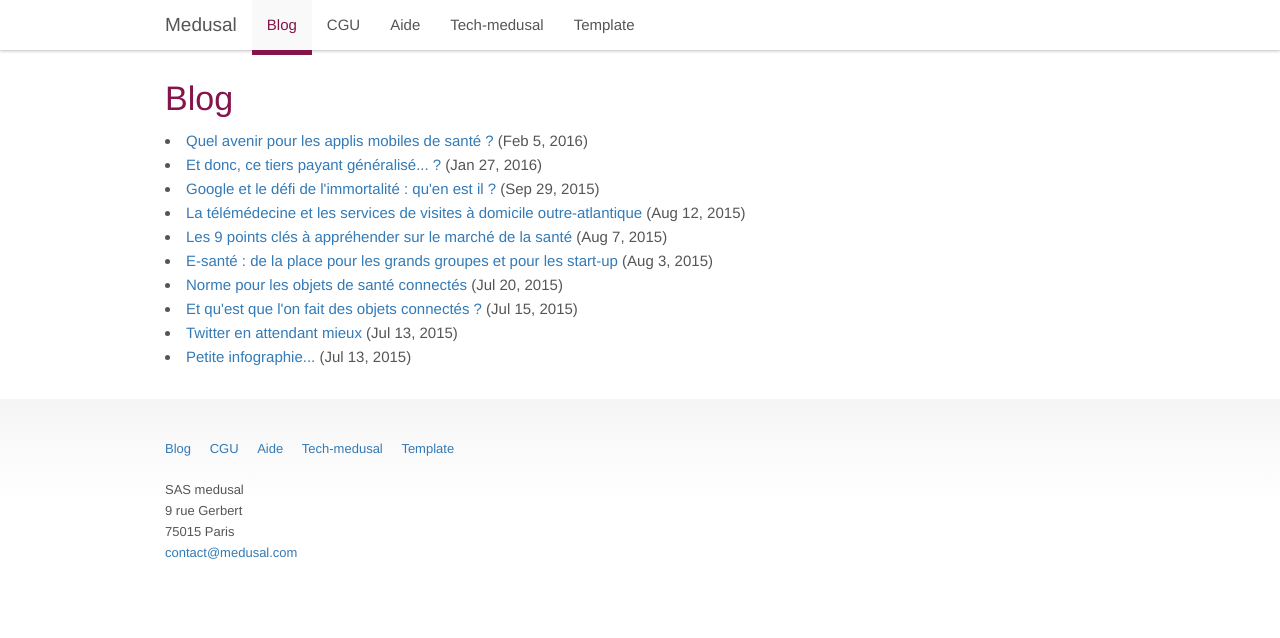
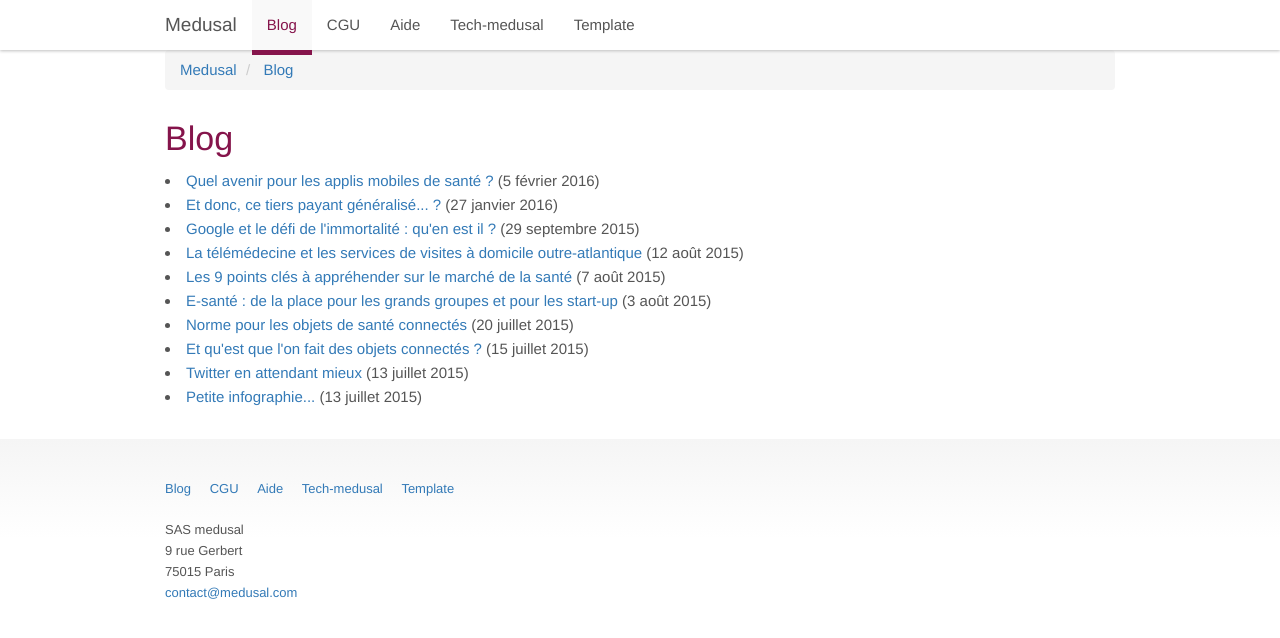
Before and after one commit to medusal/medusal.github.io, a Jekyll site: the page built from _pages/blog.html, in a window 1280 px wide. Shown: the top 638 px of the page. Built offline with Jekyll 4.4.1, drawn with Linux system fonts in a browser that asks for light colours.

Commit message:
add breadcrumb

```diff
--- a/_config.yml
+++ b/_config.yml
@@ -35,18 +35,17 @@ defaults:
       type: posts
     values:
       layout: "blog"
-      color: "#85144b" # keep in sync with _pages/blog.html color
-      permalink: '/blog/:categories/:title/'
+      permalink: '/blog/:categories/:slug/'
 months:
-  - Janvier
-  - Février
-  - Mars
-  - Avril
-  - Mai
-  - Juin
-  - Juillet
-  - Aout
-  - Septembre
-  - Octobre
-  - Novembre
-  - Décembre
+  - janvier
+  - février
+  - mars
+  - avril
+  - mai
+  - juin
+  - juillet
+  - août
+  - septembre
+  - octobre
+  - novembre
+  - décembre
--- /dev/null
+++ b/_includes/breadcrumb.html
@@ -0,0 +1,25 @@
+<ol class="breadcrumb">
+  <li><a href="{{ site.baseurl }}/">Medusal</a></li>
+  {% capture page_url_without_index_html %}{{ page.url | remove: "/index.html" }}{% endcapture %}
+  {% assign splitted_url_parts = page_url_without_index_html | split: '/' %}
+  {% capture forLoopMaxInt %}{{ splitted_url_parts.size | minus:1 }}{% endcapture %}
+  {% for i in (1..forLoopMaxInt) %}
+    {% capture current_breadcrumb_url %}{{next_prepender}}/{{ splitted_url_parts[i] }}/{% endcapture %}
+    {% capture next_prepender %}{{next_prepender}}/{{ splitted_url_parts[i] }}{% endcapture %}
+    {% for breadcrumb_page in site.pages %}
+      {% if current_breadcrumb_url == breadcrumb_page.url %}
+        {% assign j = forLoopMaxInt | plus: 0 %}
+        <li {% if i == j %}class="active"{% endif %}>
+          <a href="{{breadcrumb_page.url}}">{{breadcrumb_page.nav_name | default: breadcrumb_page.title}}</a>
+        </li>
+      {% endif %}
+    {% endfor %}
+  {% endfor %}
+  {% for breadcrumb_page in site.posts %}
+    {% if current_breadcrumb_url == breadcrumb_page.url %}
+      <li class="active">
+        <a href="{{breadcrumb_page.url}}">{{breadcrumb_page.title}}</a>
+      </li>
+    {% endif %}
+  {% endfor %}
+</ol>
--- a/_layouts/blog.html
+++ b/_layouts/blog.html
@@ -2,7 +2,6 @@
 <html>
   {% include head.html %}
   <body class="layout-default">
-    {{  }}
     <style>
       h1 { color: #85144b !important; /* keep in sync with _pages/blog color */  }
     </style>
@@ -10,6 +9,7 @@
     {% include header.html %}
     <div class="content">
       <div class=" container-fluid">
+        {% include breadcrumb.html %}
         {% if page.title %}
           <h1>{{ page.title }}</h1>
         {% endif %}
--- a/_layouts/default.html
+++ b/_layouts/default.html
@@ -9,6 +9,7 @@
     {% include header.html %}
     <div class="content">
       <div class=" container-fluid">
+        {% include breadcrumb.html %}
         {% if page.title %}
           <h1>{{ page.title }}</h1>
         {% endif %}
--- a/_pages/blog.html
+++ b/_pages/blog.html
@@ -5,8 +5,16 @@ footer_name: Blog
 permalink: "/blog/"
 color: '#85144b' # keep in sync with _layouts/blogs color
 ---
+
 {% for post in site.posts %}
+  {% capture i18n_date %}
+    {{ post.date | date: "%-d" }}
+    {% assign m = post.date | date: "%-m" | minus: 1 %}
+    {{ site.months[m] }}
+    {{ post.date | date: "%Y" }}
+  {% endcapture %}
+
   <li>
-    <a class="post-link" href="{{ post.url | prepend: site.baseurl }}">{{ post.title }}</a> ({{ post.date | date: "%b %-d, %Y" }})
+    <a class="post-link" href="{{ post.url | prepend: site.baseurl }}">{{ post.title }}</a> ({{ i18n_date | strip }})
   </li>
 {% endfor %}
--- a/_posts/2015-07-15-yacine-s.html
+++ b/_posts/2015-07-15-yacine-s.html
@@ -2,6 +2,7 @@
 title: Et qu'est que l'on fait des objets connectés ?
 date: 2015-07-15 16:21:00.000000000 +02:00
 type: post
+slug: et-qu-est-ce-qu-on-fait-des-objects-connectes
 categories:
 - e-sante
 tags:
--- a/_sass/_bootstrap.scss
+++ b/_sass/_bootstrap.scss
@@ -29,7 +29,7 @@
 // @import "bootstrap/input-groups";
 @import "bootstrap/navs";
 @import "bootstrap/navbar";
-// @import "bootstrap/breadcrumbs";
+@import "bootstrap/breadcrumbs";
 // @import "bootstrap/pagination";
 // @import "bootstrap/pager";
 // @import "bootstrap/labels";
```
Also changed, not shown: test-forestry.md (deleted, +0 -11 lines), test.html (deleted, +0 -11 lines).
